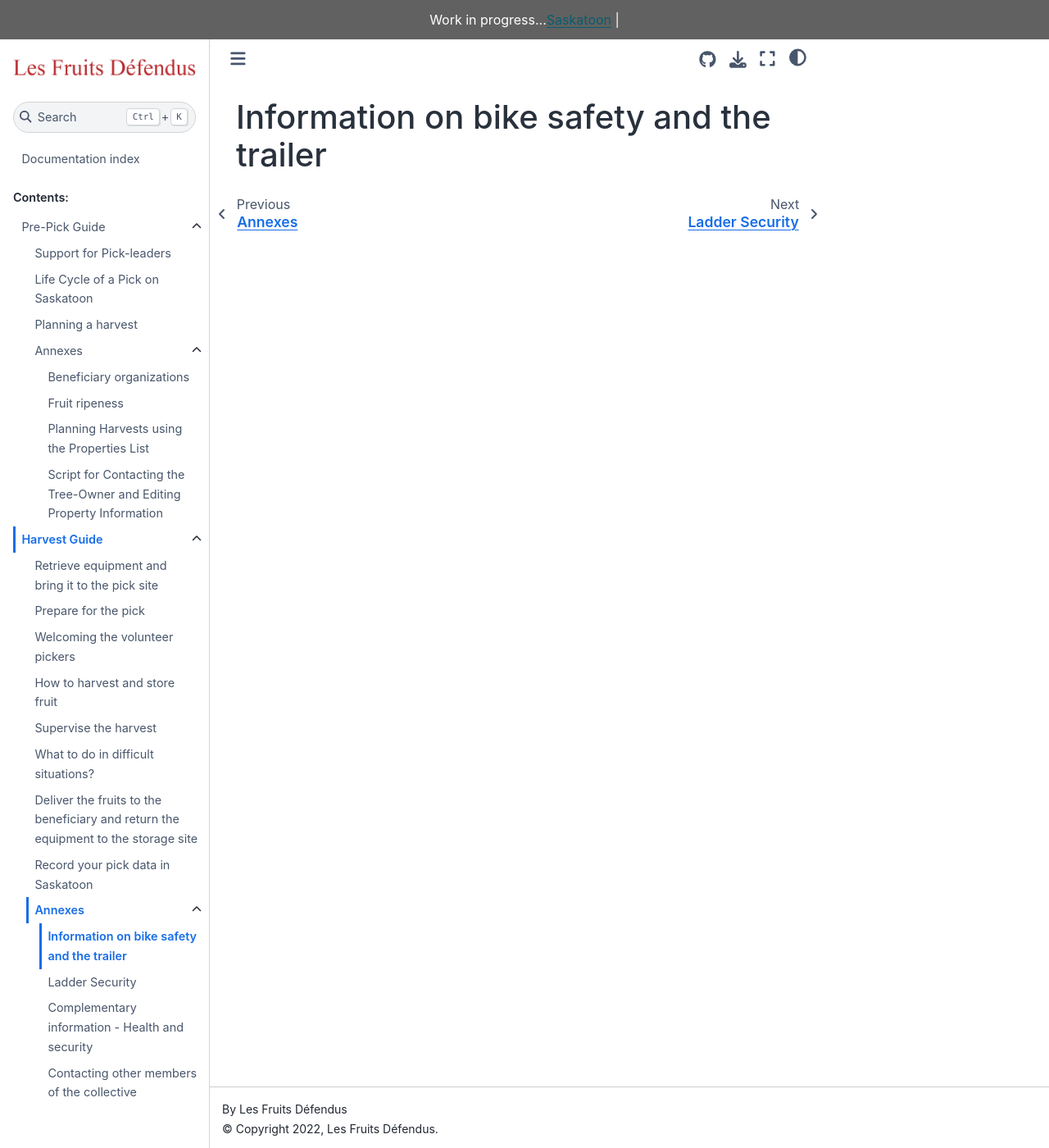
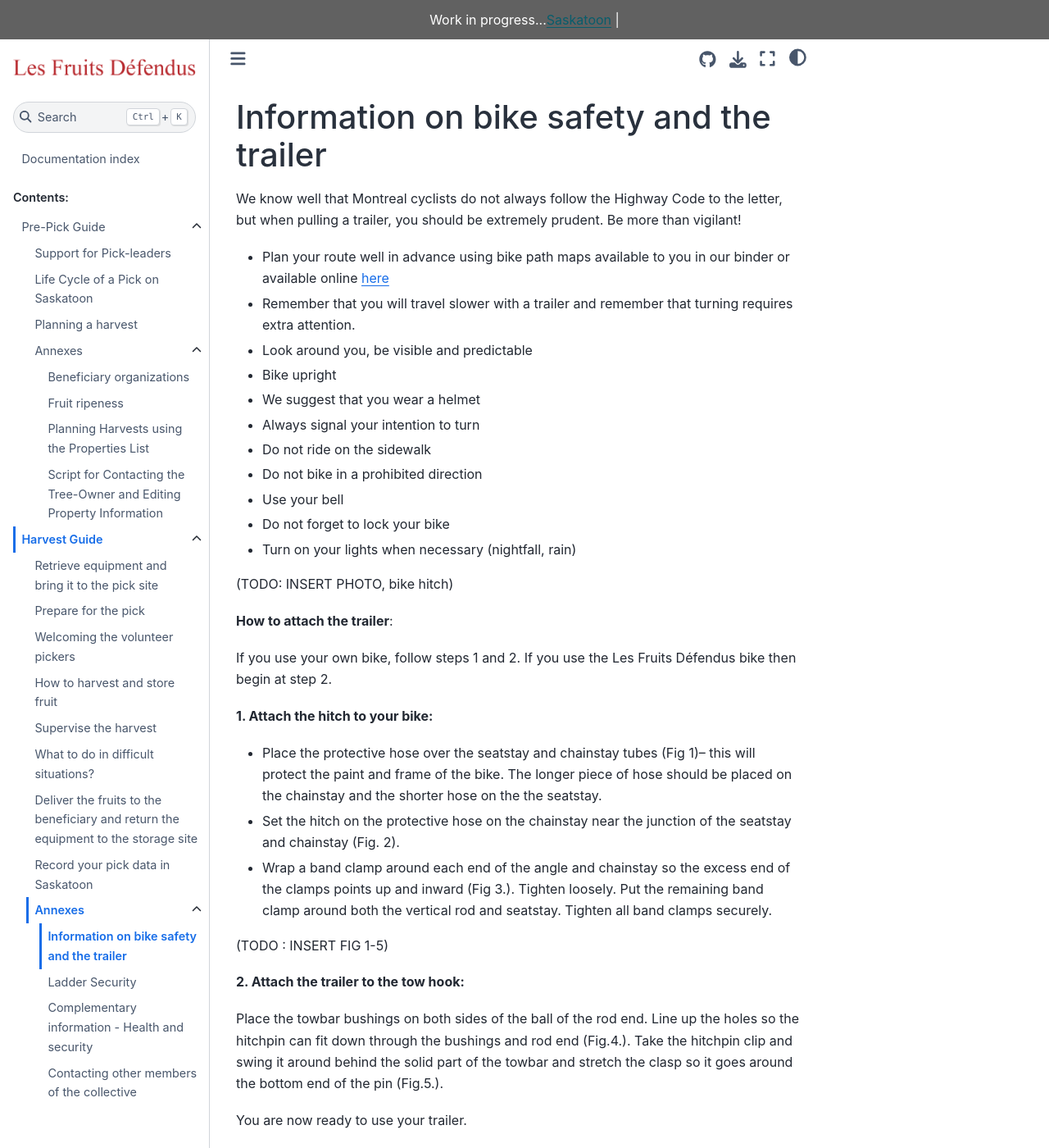
Before and after one commit to LesFruitsDefendus/guides, a Sphinx documentation site: the page built from docs/source/harvest-guide/annexes/1-bike-safety.md, in a window 1280 px wide and 1400 px high. Shown: the whole window at 82% size. Built offline with Sphinx 7.4.7 and the Sphinx Book theme 1.1.4, drawn with Linux system fonts in a browser that asks for light colours.

Commit message:
migrate annex 1

```diff
--- a/docs/source/harvest-guide/annexes/1-bike-safety.md
+++ b/docs/source/harvest-guide/annexes/1-bike-safety.md
@@ -1,2 +1,40 @@
 (annex-1)=
 #  Information on bike safety and the trailer
+
+We know well that Montreal cyclists do not always follow the Highway Code to the letter, but when pulling a trailer, you should be extremely prudent. Be more than vigilant!
+
+- Plan your route well in advance using bike path maps available to you in our binder or available online [here](http://www.velo.qc.ca/fr/publication.php?id=5112010)
+- Remember that you will travel slower with a trailer and remember that turning requires extra attention.
+- Look around you, be visible and predictable
+- Bike upright
+- We suggest that you wear a helmet
+- Always signal your intention to turn
+- Do not ride on the sidewalk
+- Do not bike in a prohibited direction
+- Use your bell
+- Do not forget to lock your bike
+- Turn on your lights when necessary (nightfall, rain)
+
+(TODO: INSERT PHOTO, bike hitch)
+
+**How to attach the trailer**:
+
+If you use your own bike, follow steps 1 and 2. If you use the Les Fruits Défendus bike then begin at step 2.
+
+**1. Attach the hitch to your bike:**
+- Place the protective hose over the seatstay and chainstay tubes (Fig 1)--
+this will protect the paint and frame
+of the bike. The longer piece of hose should be placed on the chainstay
+and the shorter hose on the the seatstay.
+- Set the hitch on the protective hose on the chainstay near the junction of the seatstay and chainstay (Fig. 2).
+- Wrap a band clamp around each end of the angle and chainstay so the excess end of the clamps points up and inward (Fig 3.). Tighten loosely. Put the remaining band clamp around both the vertical rod and seatstay. Tighten all band clamps securely.
+
+(TODO : INSERT FIG 1-5)
+
+**2. Attach the trailer to the tow hook:**
+
+Place the towbar bushings on both sides of the ball of the rod end.
+Line up the holes so the hitchpin can fit down through the bushings and rod end (Fig.4.).
+Take the hitchpin clip and swing it around behind the solid part of the towbar and stretch the clasp so it goes around the bottom end of the pin (Fig.5.).
+
+You are now ready to use your trailer.
```
